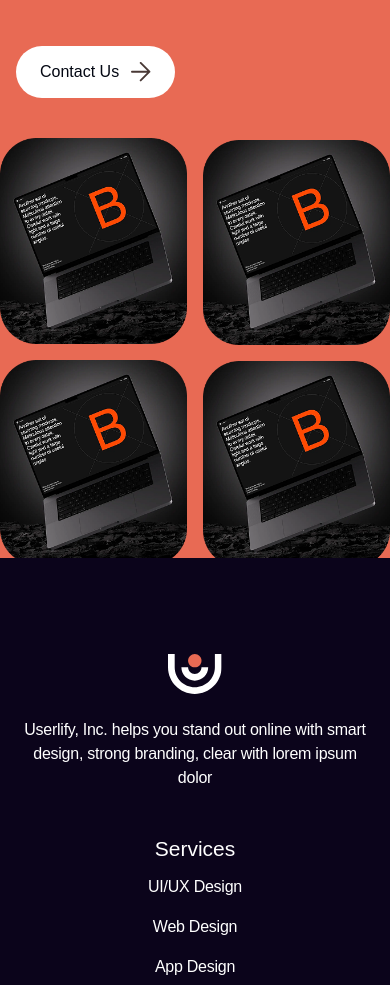
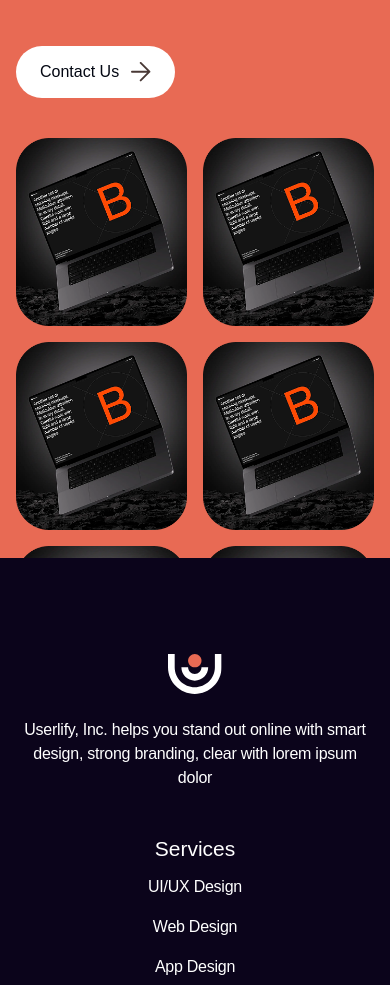
Before and after one commit to SparkStudio-Ltd/userlify, a Next.js app: page /blog in a window 390 px wide. Shown: the part 3840-4825 px from the top of the page. Built offline with nearby package versions, Linux system fonts and the light colour scheme; a web font is replaced by a local one.

Commit message:
fix: Add horizontal padding to right section in CTASection for better alignment

```diff
--- a/src/components/sections/CTASection.tsx
+++ b/src/components/sections/CTASection.tsx
@@ -124,7 +124,7 @@ export default function CTASection() {
 
                 {/* Right Section - Animated Sliders */}
                 {/* Ensure right side touches edge by using full remaining width */}
-                <div className="w-full lg:w-[55%] flex gap-4 sm:gap-6 lg:gap-8 h-[420px] sm:h-[520px] lg:h-[720px] overflow-hidden">
+                <div className="w-full lg:w-[55%] flex gap-4 sm:gap-6 lg:gap-8 h-[420px] sm:h-[520px] lg:h-[720px] overflow-hidden px-4 md:px-0">
                     <div className="flex-1 overflow-hidden">
                         <div ref={slider1Ref} className="flex flex-col gap-4 sm:gap-6 lg:gap-8">
                             {images.map((src, index) => (
```
